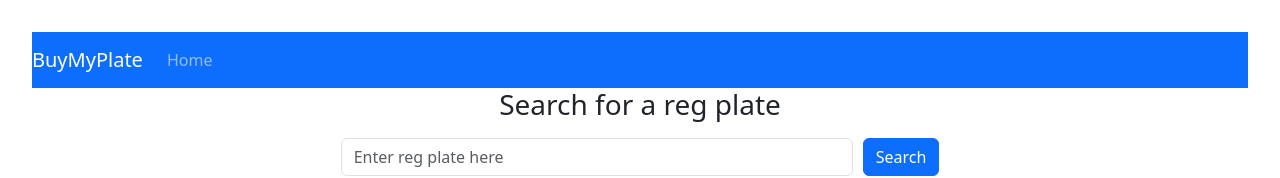
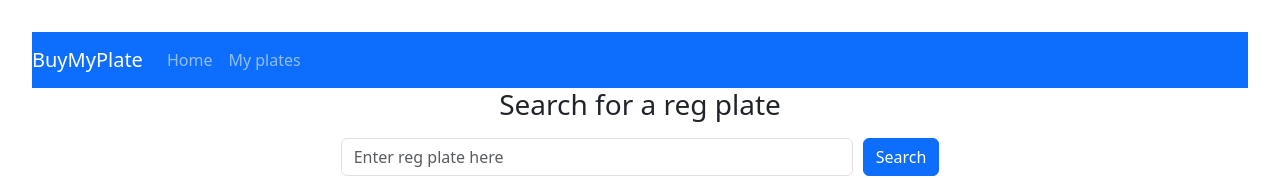
Before and after one commit to pockche123/buymyplate-client, a React (Vite) app: page / in a window 1280 px wide. Shown: the top 178 px of the page. Built offline with nearby package versions, Linux system fonts and the light colour scheme; no server answers.

Commit message:
add myplates on navbar

```diff
--- a/src/components/Navbar/Navbar.jsx
+++ b/src/components/Navbar/Navbar.jsx
@@ -49,6 +49,15 @@
           </>
           )
         }
+        {
+          isCustomer && (
+            <>
+            <li className="nav-item">
+              <Link className="nav-link" to="/my-plates">My plates</Link>
+            </li>
+            </>
+          )
+        }
         </ul>
         {/* <span className="navbar-text">
           Navbar text with an inline element
```
